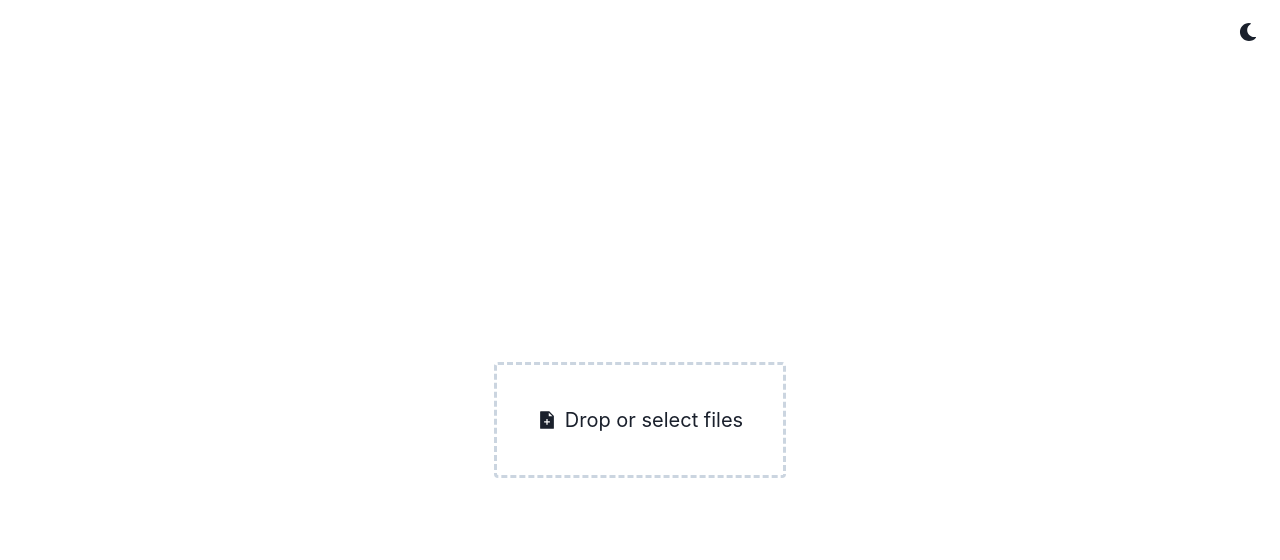
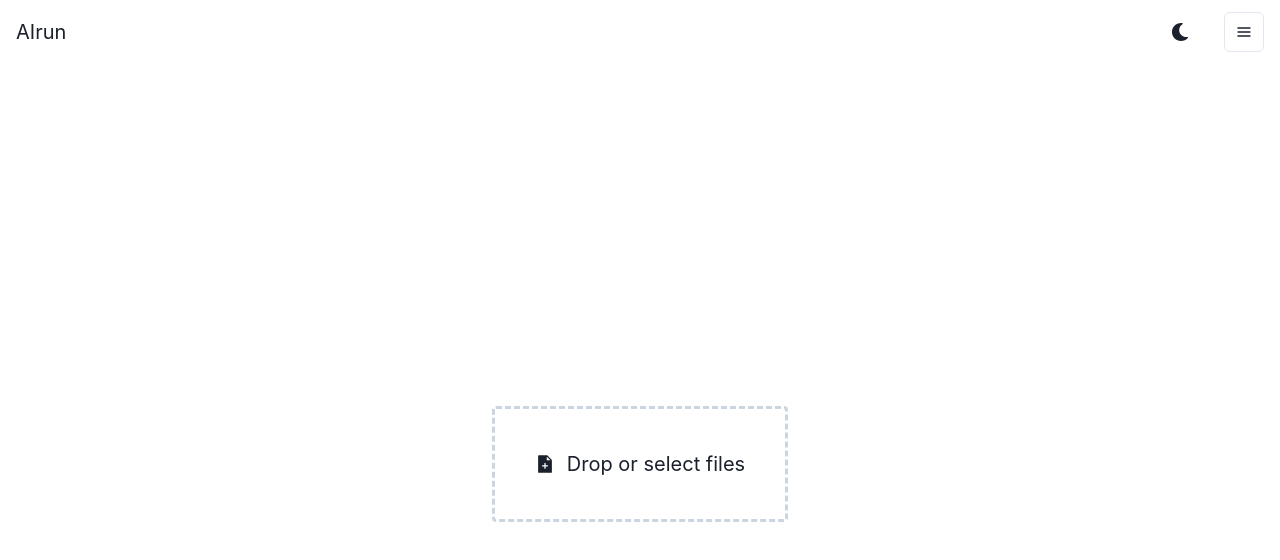
Before and after one commit to barbarathorslund/airun, a React (Create React App) app: page / in a window 1280 px wide. Shown: the top 560 px of the page. Built offline with nearby package versions, Linux system fonts and the light colour scheme.

Commit message:
Add NavBar

```diff
--- a/package.json
+++ b/package.json
@@ -3,6 +3,7 @@
   "version": "0.1.0",
   "private": true,
   "dependencies": {
+    "@chakra-ui/icons": "^2.0.16",
     "@chakra-ui/react": "^2.4.9",
     "@emotion/react": "^11.10.5",
     "@emotion/styled": "^11.10.5",
--- a/src/App.tsx
+++ b/src/App.tsx
@@ -1,16 +1,16 @@
 import * as React from "react";
-import { ChakraProvider, Box, VStack, Grid, theme } from "@chakra-ui/react";
-import { ColorModeSwitcher } from "./ColorModeSwitcher";
-import FileUpload from "./components/fileUpload";
+import { ChakraProvider, Box, Center, Grid, theme } from "@chakra-ui/react";
+import FileUpload from "./components/FileUpload";
+import NavBar from "./components/NavBar";
 
 export const App = () => (
   <ChakraProvider theme={theme}>
-    <Box textAlign="center" fontSize="xl">
+    <NavBar />
+    <Box fontSize="xl">
       <Grid minH="100vh" p={3}>
-        <ColorModeSwitcher justifySelf="flex-end" />
-        <VStack>
+        <Center>
           <FileUpload />
-        </VStack>
+        </Center>
       </Grid>
     </Box>
   </ChakraProvider>
--- /dev/null
+++ b/src/components/NavBar.tsx
@@ -0,0 +1,51 @@
+import React from "react";
+import { ColorModeSwitcher } from "../ColorModeSwitcher";
+import {
+  Flex,
+  Box,
+  Spacer,
+  Menu,
+  MenuButton,
+  IconButton,
+  MenuList,
+  MenuItem,
+  Icon,
+} from "@chakra-ui/react";
+import { HamburgerIcon, AddIcon } from "@chakra-ui/icons";
+import { AiFillFileImage, AiFillInfoCircle } from "react-icons/ai";
+
+const NavBar = () => {
+  return (
+    <Flex alignItems="center">
+      <Box ml="1" p="3" fontSize="xl">
+        AIrun
+      </Box>
+      <Spacer />
+      <Box p="3">
+        <ColorModeSwitcher />
+      </Box>
+      <Box mr="1" p="3" fontSize="l">
+        <Menu>
+          <MenuButton
+            as={IconButton}
+            aria-label="Options"
+            icon={<HamburgerIcon />}
+            variant="outline"
+          />
+          <MenuList>
+            <MenuItem minH="48px">
+              <Icon mr="3" as={AiFillFileImage} />
+              Image Enhancing
+            </MenuItem>
+            <MenuItem minH="48px">
+              {" "}
+              <Icon mr="3" as={AiFillInfoCircle} /> About
+            </MenuItem>
+          </MenuList>
+        </Menu>
+      </Box>
+    </Flex>
+  );
+};
+
+export default NavBar;
--- a/src/components/fileUpload.tsx
+++ b/src/components/fileUpload.tsx
@@ -1,9 +1,9 @@
-import React, { useCallback } from "react";
+import { useCallback } from "react";
 import { useDropzone } from "react-dropzone";
 import { Center, useColorModeValue, Icon } from "@chakra-ui/react";
 import { AiFillFileAdd } from "react-icons/ai";
 
-function FileUpload() {
+const FileUpload = () => {
   const onDrop = useCallback((acceptedFiles: any) => {
     console.log(acceptedFiles);
   }, []);
@@ -35,10 +35,10 @@ function FileUpload() {
       {...getRootProps()}
     >
       <input {...getInputProps()} />
-      <Icon as={AiFillFileAdd} mr={2} />
+      <Icon as={AiFillFileAdd} mr="3" />
       <p>{dropText}</p>
     </Center>
   );
-}
+};
 
 export default FileUpload;
```
Also changed, not shown: src/index.tsx (+11 -11 lines), 1 other file (tests, documents, lock files or other folders).
